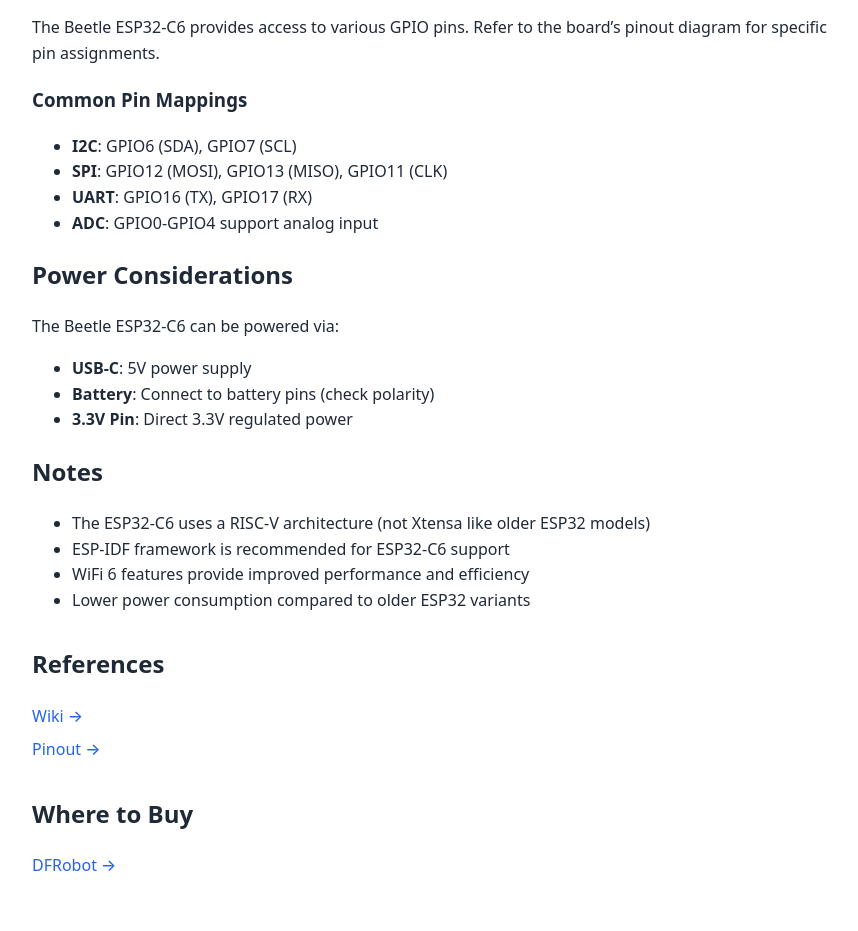
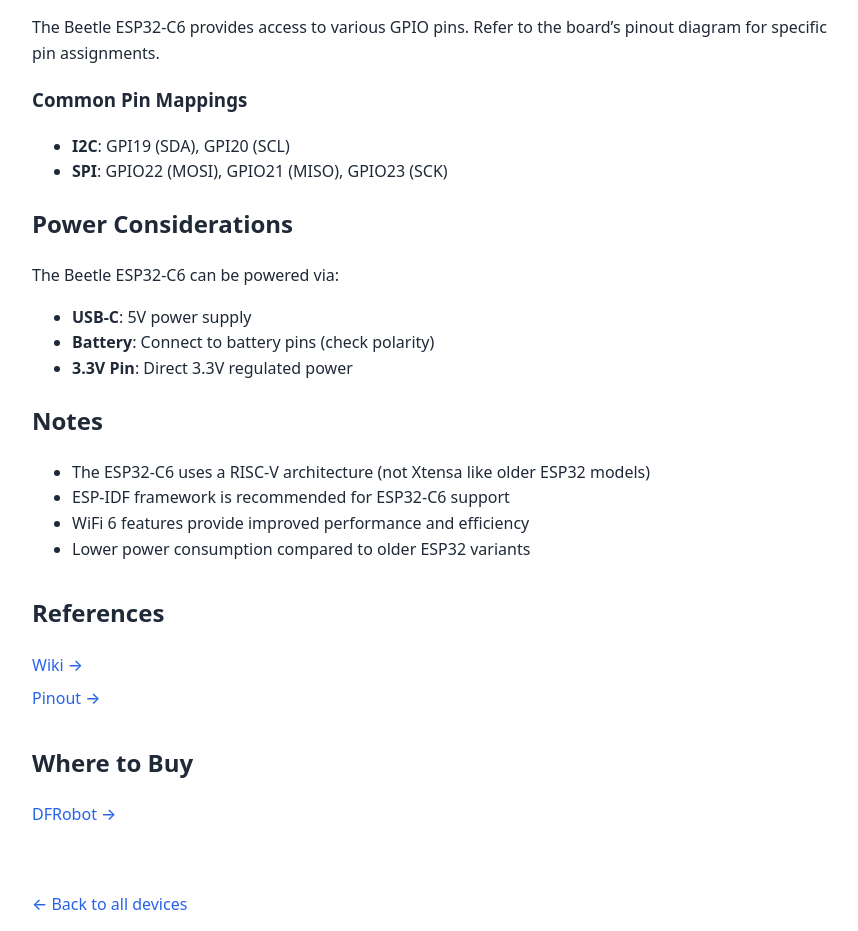
Before and after one commit to barbarachbc/esphome-workshop, an Astro site: page /devices/beetle-esp32-c6 in a window 1280 px wide. Shown: the part 1960-2891 px from the top of the page, without its empty margins (40-898 px from the left). Built offline with nearby package versions, Linux system fonts and the light colour scheme; Astro itself is replaced by a stand-in of ours.

Commit message:
fixing GPIO mapping

```diff
--- a/src/content/devices/beetle-esp32-c6.md
+++ b/src/content/devices/beetle-esp32-c6.md
@@ -87,10 +87,9 @@
 
 ### Common Pin Mappings
 
-- **I2C**: GPIO6 (SDA), GPIO7 (SCL)
-- **SPI**: GPIO12 (MOSI), GPIO13 (MISO), GPIO11 (CLK)
-- **UART**: GPIO16 (TX), GPIO17 (RX)
-- **ADC**: GPIO0-GPIO4 support analog input
+- **I2C**: GPI19 (SDA), GPI20 (SCL)
+- **SPI**: GPIO22 (MOSI), GPIO21 (MISO), GPIO23 (SCK)
+
 
 ## Power Considerations
 
```
